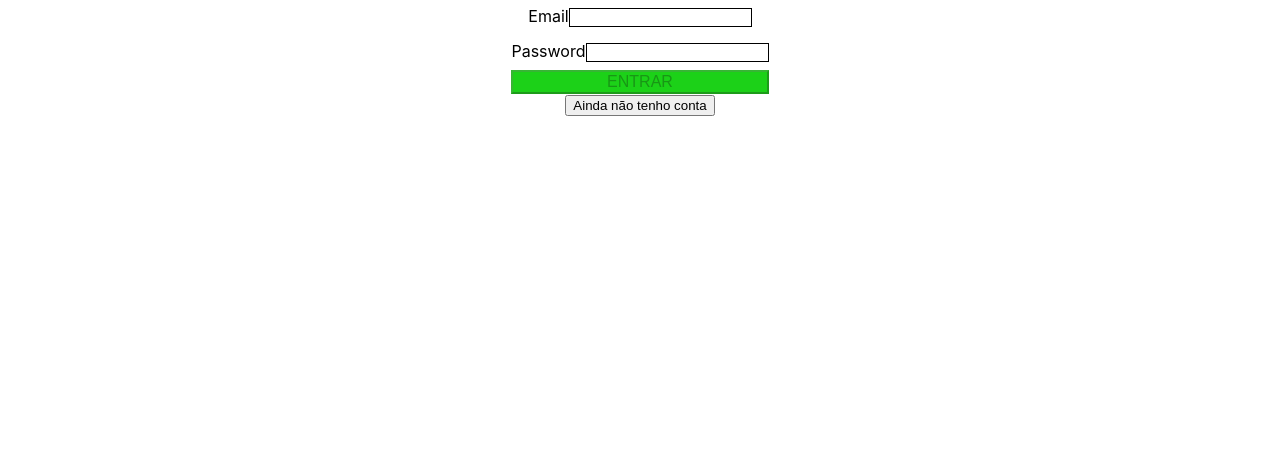
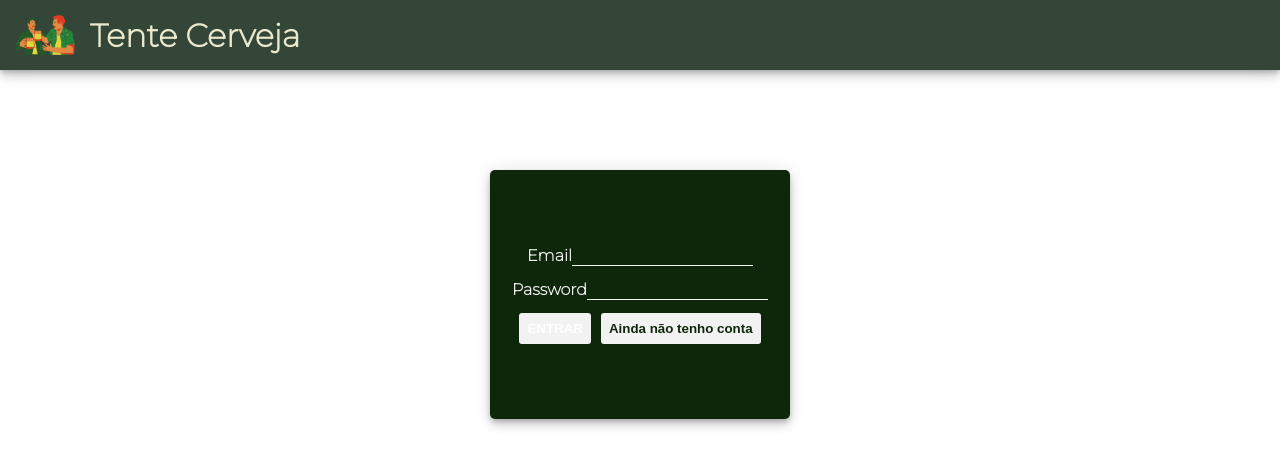
Before and after one commit to tryber/sd-03-trybeer-4, a React (Create React App) app in the folder front-end/: page / in a window 1280 px wide. Shown: the top 468 px of the page. Built offline with nearby package versions, Linux system fonts and the light colour scheme.

Commit message:
Css pagina de login

```diff
--- a/front-end/src/App.css
+++ b/front-end/src/App.css
@@ -1,5 +1,6 @@
 .App {
   text-align: center;
+  font-family: 'Montserrat', sans-serif;
 }
 
 .App-logo {
--- /dev/null
+++ b/front-end/src/Components/Header/index.js
@@ -0,0 +1,18 @@
+import React from 'react';
+import PropTypes from 'prop-types';
+import friends from '../../images/friends.png';
+import './styles.css';
+import '../../index.css';
+
+const Header = ({ title }) => (
+  <header className="main-header box-shadow">
+    <img className="header-img" src={ friends } alt="Icone de dois amigos brindando" width="70px" />
+    <h1 className="header-title">{title}</h1>
+  </header>
+);
+
+Header.propTypes = {
+  title: PropTypes.string.isRequired,
+};
+
+export default Header;
--- /dev/null
+++ b/front-end/src/Components/Header/styles.css
@@ -0,0 +1,16 @@
+.main-header {
+  align-items: center;
+  background-color: #344638;
+  color: #EAE8CD;
+  display: flex;
+  height: 70px;
+  justify-content: flex-start;
+}
+
+.header-img {
+  margin: 0 10px;
+}
+
+.header-title {
+  margin: 0;
+}
--- a/front-end/src/Components/Login/index.js
+++ b/front-end/src/Components/Login/index.js
@@ -2,7 +2,9 @@ import React, { useState } from 'react';
 import { Link, Redirect } from 'react-router-dom';
 import validateInput from '../../utils/validate';
 import { getUserFromAPI } from '../../services/api_endpoints';
+import Header from '../Header/index';
 import './login.css';
+import '../../index.css';
 
 function LoginPage() {
   const [form, setForm] = useState({ email: '', password: '' });
@@ -30,6 +32,9 @@ function LoginPage() {
   if (userRole === 'client') return <Redirect to="/products" />;
 
   return (
+    <>
+      <Header title="Tente Cerveja" />
+      <section className="login-container default-color box-shadow">
         <div className="form">
           <label htmlFor="email">
             Email
@@ -56,7 +61,7 @@ function LoginPage() {
             />
           </label>
           <button
-        className="login-btn"
+            className="login-btn confirm-btn"
             disabled={ email === '' || password === '' }
             type="button"
             data-testid="signin-btn"
@@ -66,7 +71,7 @@ function LoginPage() {
           </button>
           <Link to="./register">
             <button
-          className="register-btn"
+              className="register-btn confirm-btn"
               type="button"
               data-testid="no-account-btn"
             >
@@ -74,6 +79,8 @@ function LoginPage() {
             </button>
           </Link>
         </div>
+      </section>
+    </>
   );
 }
 
--- a/front-end/src/Components/Login/login.css
+++ b/front-end/src/Components/Login/login.css
@@ -1,16 +1,36 @@
-.form {
-  border-radius: 50%;
-  display: inline-grid;
-  font-size: 1em;
+.login-container {
+  border-radius: 5px;
+  margin: 100px auto;
+  max-width: 300px;
+  padding: 70px 0;
+  text-align: center;
+  width: 60%;
 }
 
-.text-box {
-  align-items: center;
-  border: 1px solid black;
-  display: inline-block;
+.form input {
+  background-color: transparent;
+  border: none;
+  border-bottom: 1px solid #f2f2f2;
+  margin: 8px 0;
 }
 
-.login-btn {
-  background-color: #1CD118;
-  font-size: 1em;
+.default-color {
+  background-color: #0E260A;
+  color: #f2f2f2;
+  font-weight: 700;
 }
+
+.confirm-btn {
+  background-color: #f2f2f2;
+  border: none;
+  border-radius: 3px;
+  color: #0E260A;
+  cursor: pointer;
+  font-weight: 700;
+  margin: 5px;
+  padding: 8px;
+}
+
+.confirm-btn:disabled {
+  color: white;
+}
--- a/front-end/src/Components/RegisterUser/index.js
+++ b/front-end/src/Components/RegisterUser/index.js
@@ -58,6 +58,7 @@ const RegisterUser = () => {
           <label htmlFor="userName">
             Nome
             <input
+              className="input-register"
               onChange={ (e) => handleInput(e) }
               type="text"
               name="name"
@@ -69,6 +70,7 @@ const RegisterUser = () => {
           <label htmlFor="userEmail">
             Email
             <input
+              className="input-register"
               onChange={ (e) => handleInput(e) }
               type="email"
               name="email"
@@ -80,6 +82,7 @@ const RegisterUser = () => {
           <label htmlFor="userPassword">
             Password
             <input
+              className="input-register"
               onChange={ (e) => handleInput(e) }
               type="password"
               name="password"
--- a/front-end/src/Components/RegisterUser/styles.css
+++ b/front-end/src/Components/RegisterUser/styles.css
@@ -1,4 +1,4 @@
-section {
+.register-container {
   border-radius: 5px;
   margin: 100px auto;
   max-width: 500px;
@@ -7,7 +7,7 @@ section {
   width: 60%;
 }
 
-input {
+.input-register {
   background-color: transparent;
   border: none;
   border-bottom: 1px solid #f2f2f2;
```
Also changed, not shown: front-end/src/images/beer-bg.jpg (added). Lines whose indentation alone changed are shown as unchanged.
